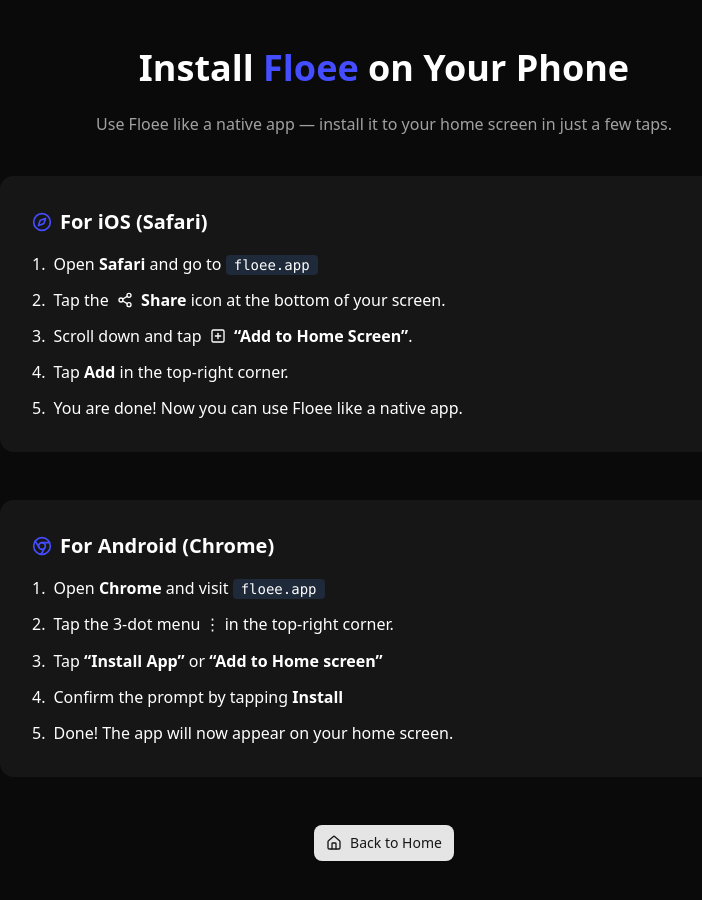
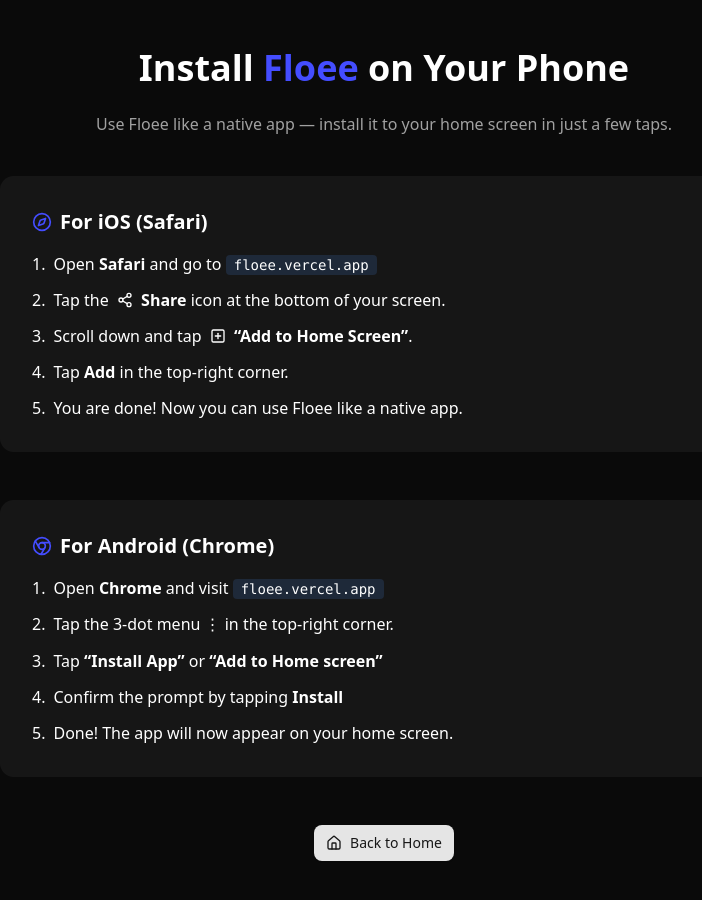
Before and after one commit to Agarwalpratyaksh/habit-tracker, a Next.js app: page /install-app in a window 1280 px wide. Shown: the top 900 px of the page, without its empty margins (256-958 px from the left). Built offline with nearby package versions, Linux system fonts and the light colour scheme; no server answers.

Commit message:
install-android floee.vercel.app

```diff
--- a/src/app/install-app/page.tsx
+++ b/src/app/install-app/page.tsx
@@ -28,7 +28,7 @@
                 <span>
                   Open <strong>Safari</strong> and go to{" "}
                   <code className="bg-gray-100 dark:bg-gray-800 px-2 py-0.5 rounded text-sm">
-                    floee.app
+                    floee.vercel.app
                   </code>
                 </span>
               </li>
@@ -74,7 +74,7 @@
                 <span>
                   Open <strong>Chrome</strong> and visit{" "}
                   <code className="bg-gray-100 dark:bg-gray-800 px-2 py-0.5 rounded text-sm">
-                    floee.app
+                    floee.vercel.app
                   </code>
                 </span>
               </li>
```
